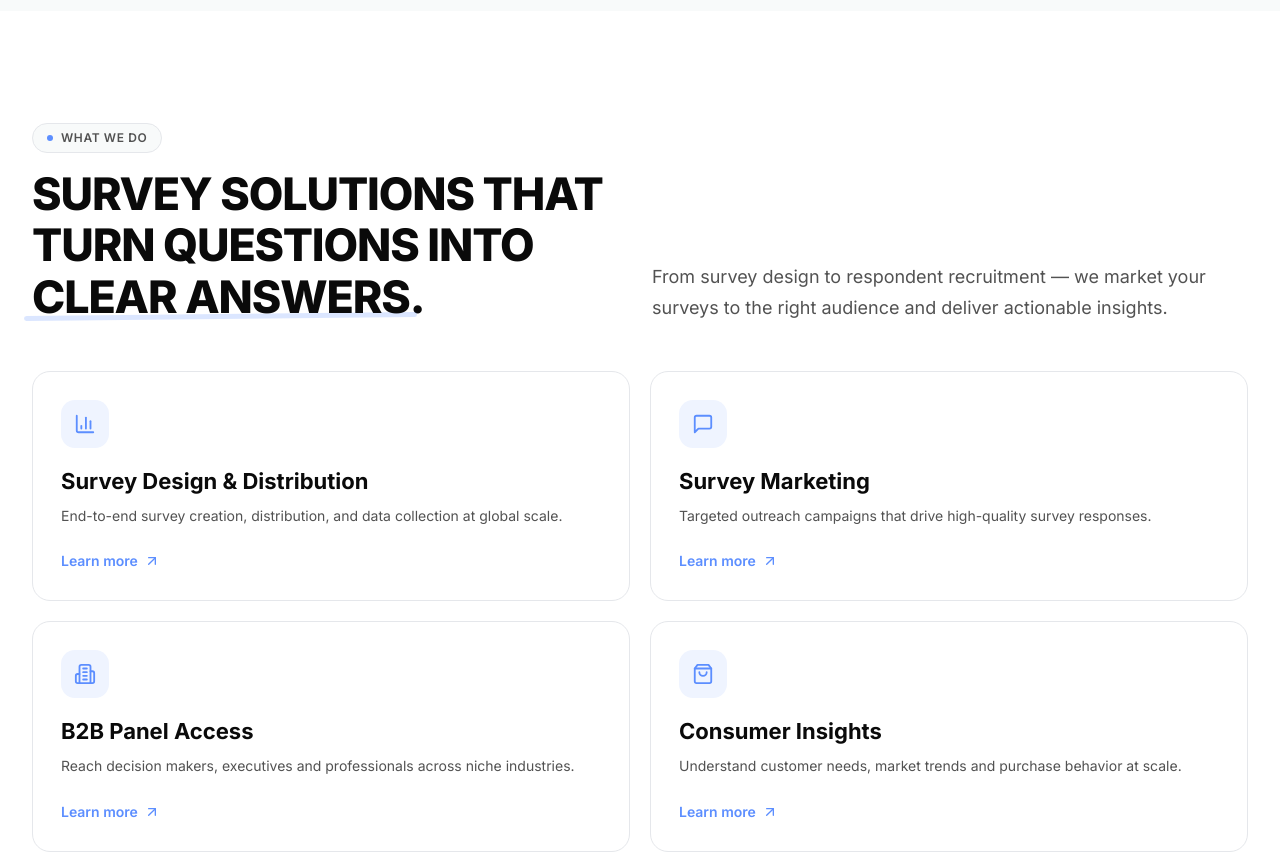
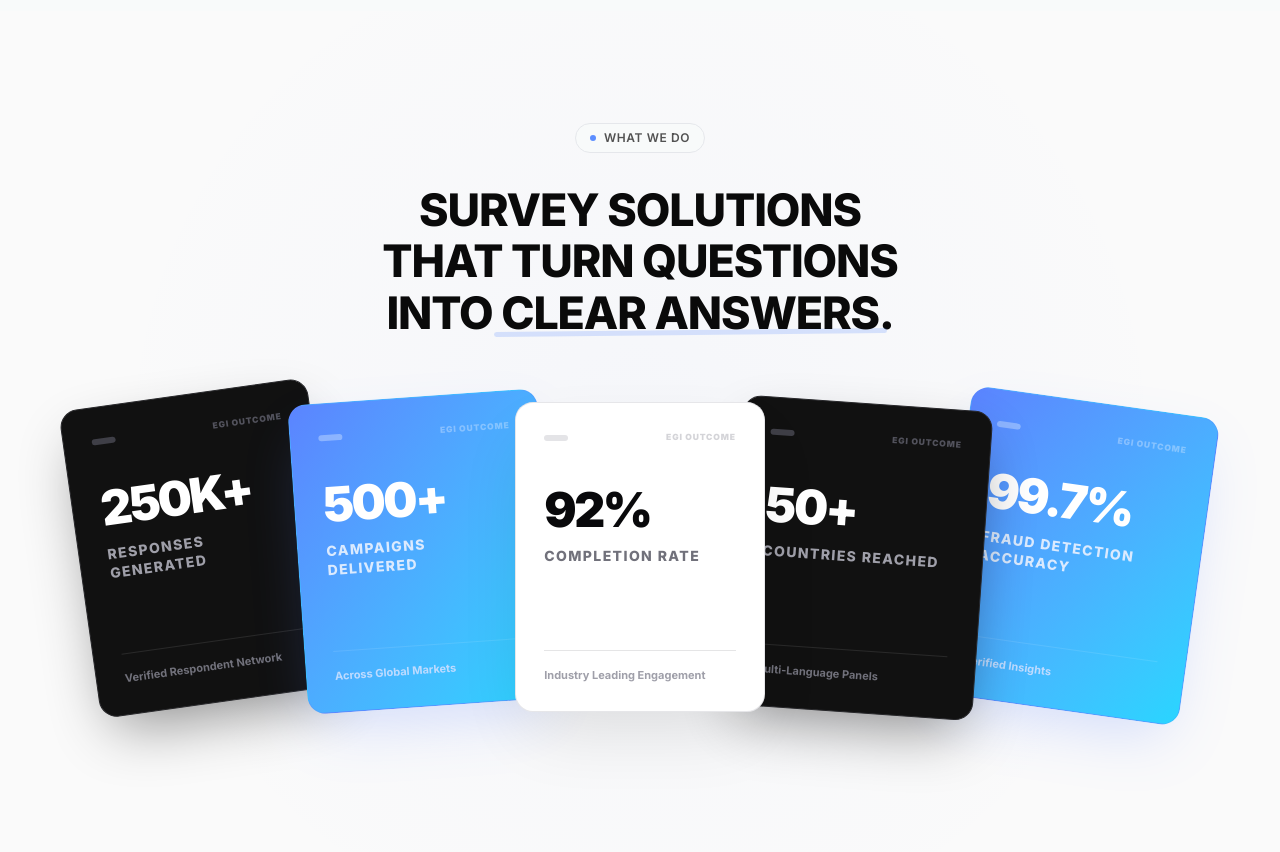
Before and after one commit to Himaanshuuuu04/Survey-Platform, a Next.js app: page / in a window 1280 px wide. Shown: the part 1240-2092 px from the top of the page. Built offline with nearby package versions, Linux system fonts and the light colour scheme.

Commit message:
refactor: transform WhatWeDo into a fan-out stats grid and update WhyChooseUs cards with additional metrics

```diff
--- a/components/home/WhatWeDo.tsx
+++ b/components/home/WhatWeDo.tsx
@@ -1,52 +1,177 @@
-import { BarChart3, MessageSquare, Building2, ShoppingBag, ArrowUpRight } from 'lucide-react';
+"use client";
+
 import { motion } from 'motion/react';
 import { Reveal, Section, SectionEyebrow } from '../primitives';
 
-const BRAND = '#5C8EFF';
+interface CardItem {
+  value: string;
+  title: string;
+  desc: string;
+  type: 'dark' | 'blue' | 'white';
+}
 
-const items = [
-  { icon: BarChart3, title: 'Survey Design & Distribution', desc: 'End-to-end survey creation, distribution, and data collection at global scale.', tint: BRAND },
-  { icon: MessageSquare, title: 'Survey Marketing', desc: 'Targeted outreach campaigns that drive high-quality survey responses.', tint: BRAND },
-  { icon: Building2, title: 'B2B Panel Access', desc: 'Reach decision makers, executives and professionals across niche industries.', tint: BRAND },
-  { icon: ShoppingBag, title: 'Consumer Insights', desc: 'Understand customer needs, market trends and purchase behavior at scale.', tint: BRAND },
+const items: CardItem[] = [
+  {
+    value: '250K+',
+    title: 'Responses Generated',
+    desc: 'Verified Respondent Network',
+    type: 'dark'
+  },
+  {
+    value: '500+',
+    title: 'Campaigns Delivered',
+    desc: 'Across Global Markets',
+    type: 'blue'
+  },
+  {
+    value: '92%',
+    title: 'Completion Rate',
+    desc: 'Industry Leading Engagement',
+    type: 'white'
+  },
+  {
+    value: '50+',
+    title: 'Countries Reached',
+    desc: 'Multi-Language Panels',
+    type: 'dark'
+  },
+  {
+    value: '99.7%',
+    title: 'Fraud Detection Accuracy',
+    desc: 'Verified Insights',
+    type: 'blue'
+  }
 ];
 
 export function WhatWeDo() {
   return (
-    <Section id="what-we-do">
-      <div className="grid items-end gap-6 lg:grid-cols-[1fr_1fr]">
-        <div>
-          <Reveal><SectionEyebrow>What we do</SectionEyebrow></Reveal>
-          <Reveal delay={0.05}>
-            <h2>Survey Solutions That Turn Questions Into <span className="text-swoosh">Clear Answers</span>.</h2>
-          </Reveal>
-        </div>
-        <Reveal delay={0.1}>
-          <p className="text-lg">From survey design to respondent recruitment — we market your surveys to the right audience and deliver actionable insights.</p>
+    <Section id="what-we-do" className="bg-[#FAFAFA] overflow-visible relative">
+      {/* Subtle background radial glow to create depth */}
+      <div className="absolute inset-0 bg-[radial-gradient(circle_at_center,rgba(91,132,255,0.03)_0%,transparent_70%)] pointer-events-none" />
+
+      {/* Heading Area */}
+      <div className="text-center max-w-3xl mx-auto mb-16 relative z-10">
+        <Reveal>
+          <SectionEyebrow>What we do</SectionEyebrow>
+        </Reveal>
+        <Reveal delay={0.05} className="mt-4">
+          <h2 className="text-3xl sm:text-4xl lg:text-[2.65rem] font-[900] tracking-tight uppercase leading-[1.08] text-zinc-950 text-balance">
+            Survey Solutions<br />
+            That Turn Questions<br />
+            Into <span className="text-swoosh">Clear Answers</span>.
+          </h2>
         </Reveal>
       </div>
-      <div className="mt-12 grid gap-5 sm:grid-cols-2">
-        {items.map((it, i) => (
-          <Reveal key={it.title} delay={i * 0.05}>
+
+      {/* Layered Overlapping Cards Composition */}
+      <div className="relative z-20 flex flex-col items-center justify-center sm:flex-row sm:items-stretch max-w-6xl mx-auto px-4 pb-12 overflow-visible">
+        {items.map((it, i) => {
+          let cardStyle = '';
+          let valueStyle = '';
+          let titleStyle = '';
+          let descStyle = '';
+          let shadowColor = '';
+
+          if (it.type === 'dark') {
+            cardStyle = 'bg-[#111111] border border-zinc-800 text-white';
+            valueStyle = 'text-white';
+            titleStyle = 'text-zinc-400';
+            descStyle = 'text-zinc-500';
+            shadowColor = 'shadow-[0_25px_60px_-15px_rgba(0,0,0,0.45)]';
+          } else if (it.type === 'blue') {
+            cardStyle = 'bg-gradient-to-br from-[#5B84FF] to-[#29D5FF] text-white border border-[#5B84FF]/25';
+            valueStyle = 'text-white';
+            titleStyle = 'text-blue-100';
+            descStyle = 'text-blue-200';
+            shadowColor = 'shadow-[0_25px_60px_-15px_rgba(91,132,255,0.25)]';
+          } else {
+            // White Center Card
+            cardStyle = 'bg-white border border-zinc-200/90 text-zinc-950';
+            valueStyle = 'text-zinc-950';
+            titleStyle = 'text-zinc-500';
+            descStyle = 'text-zinc-400';
+            shadowColor = 'shadow-[0_30px_70px_-15px_rgba(0,0,0,0.12)]';
+          }
+
+          // Symmetrical z-index (Center card 3 is top-most)
+          const zIndex = i === 2 ? 30 : (i === 1 || i === 3) ? 20 : 10;
+
+          // Rotations for the overlapping fan-out composition
+          const rotateAngle = i === 0 ? -8 : i === 1 ? -4 : i === 2 ? 0 : i === 3 ? 4 : 8;
+
+          return (
             <motion.div
-              whileHover={{ y: -6 }}
-              transition={{ type: 'spring', stiffness: 260, damping: 22 }}
-              className="group relative overflow-hidden rounded-2xl border border-[#E5E7EB] bg-white p-7 transition-shadow hover:shadow-[0_20px_50px_-16px_rgba(0,0,0,0.12)]"
+              key={i}
+              custom={i}
+              initial={{ opacity: 0, y: 60, rotate: rotateAngle - 3 }}
+              whileInView={{ opacity: 1, y: 0, rotate: rotateAngle }}
+              viewport={{ once: true, margin: '-60px' }}
+              transition={{
+                type: 'spring',
+                stiffness: 90,
+                damping: 15,
+                delay: i * 0.08
+              }}
+              whileHover={{
+                scale: 1.05,
+                rotate: rotateAngle * 0.4,
+                y: -14,
+                zIndex: 40,
+                transition: { type: 'spring', stiffness: 200, damping: 12 }
+              }}
+              style={{ zIndex }}
+              className={`relative w-[230px] h-[290px] lg:w-[250px] lg:h-[310px] cursor-pointer transition-shadow duration-300 ${
+                i > 0 ? '-mt-16 sm:mt-0 sm:ml-[-24px] lg:ml-[-32px]' : ''
+              }`}
             >
-              <div
-                className="grid h-12 w-12 place-items-center rounded-xl"
-                style={{ background: `color-mix(in srgb, ${it.tint} 10%, white)`, color: it.tint }}
+              {/* Floating animation wrapper */}
+              <motion.div
+                animate={{
+                  y: [0, -10, 0],
+                }}
+                transition={{
+                  duration: 4.5 + i * 0.7,
+                  repeat: Infinity,
+                  repeatType: 'mirror',
+                  ease: 'easeInOut',
+                  delay: i * 0.2
+                }}
+                className={`w-full h-full flex flex-col justify-between p-6 lg:p-7 rounded-2xl ${shadowColor} ${cardStyle}`}
               >
-                <it.icon size={22} />
-              </div>
-              <h3 className="mt-5">{it.title}</h3>
-              <p className="mt-2 text-sm">{it.desc}</p>
-              <div className="mt-6 inline-flex items-center gap-1.5 text-sm font-semibold" style={{ color: it.tint }}>
-                Learn more <ArrowUpRight size={16} className="transition-transform group-hover:translate-x-0.5 group-hover:-translate-y-0.5" />
-              </div>
+                {/* Top Row */}
+                <div className="flex items-center justify-between">
+                  <div
+                    className={`h-1.5 w-6 rounded-full ${
+                      it.type === 'dark' ? 'bg-zinc-700' : it.type === 'blue' ? 'bg-blue-100/40' : 'bg-zinc-200'
+                    }`}
+                  />
+                  <div className={`text-[8.5px] font-black uppercase tracking-widest ${
+                    it.type === 'dark' ? 'text-zinc-600' : it.type === 'blue' ? 'text-blue-100/40' : 'text-zinc-300'
+                  }`}>
+                    EGI OUTCOME
+                  </div>
+                </div>
+
+                {/* Center Content: Stat Value & Label */}
+                <div className="my-auto">
+                  <div className={`text-4xl lg:text-5xl font-[950] tracking-tighter leading-none ${valueStyle}`}>
+                    {it.value}
+                  </div>
+                  <div className={`text-xs lg:text-sm font-extrabold uppercase tracking-widest mt-3 leading-snug ${titleStyle}`}>
+                    {it.title}
+                  </div>
+                </div>
+
+                {/* Bottom Row */}
+                <div className="border-t border-current/10 pt-4 mt-auto">
+                  <div className={`text-[10px] lg:text-[11px] font-bold tracking-normal ${descStyle}`}>
+                    {it.desc}
+                  </div>
+                </div>
+              </motion.div>
             </motion.div>
-          </Reveal>
-        ))}
+          );
+        })}
       </div>
     </Section>
   );
--- a/components/home/WhyChooseUs.tsx
+++ b/components/home/WhyChooseUs.tsx
@@ -4,44 +4,85 @@ import { Reveal, Section, SectionEyebrow } from '../primitives';
 const BRAND = '#5C8EFF';
 
 const items = [
-  { icon: ShieldCheck, title: 'Verified Respondents', desc: 'Triple-verified panels with bot detection and identity checks for clean data.', tint: BRAND },
-  { icon: Globe2, title: 'Global Reach', desc: 'Active panels in 50+ countries across 30+ languages for any target audience.', tint: BRAND },
-  { icon: Zap, title: 'Fast Turnaround', desc: 'Most surveys fielded and results delivered within 7 business days.', tint: BRAND },
-  { icon: Brain, title: 'Survey Expertise', desc: 'PhD-led methodology team designing surveys that get reliable, actionable results.', tint: BRAND },
+  {
+    icon: ShieldCheck,
+    title: 'Verified Respondents',
+    metric: '99.7% Fraud Detection Accuracy',
+    desc: 'Triple-verified panels with bot detection and identity checks for clean data.',
+    tint: BRAND
+  },
+  {
+    icon: Globe2,
+    title: 'Global Reach',
+    metric: '50+ Countries Included',
+    desc: 'Active panels in 50+ countries across 30+ languages for any target audience.',
+    tint: BRAND
+  },
+  {
+    icon: Zap,
+    title: 'Fast Turnaround',
+    metric: 'Average Delivery in 7 Days',
+    desc: 'Most surveys fielded and results delivered within 7 business days.',
+    tint: BRAND
+  },
+  {
+    icon: Brain,
+    title: 'Survey Expertise',
+    metric: '10+ Years Research Experience',
+    desc: 'PhD-led methodology team designing surveys that get reliable, actionable results.',
+    tint: BRAND
+  },
 ];
 
 export function WhyChooseUs() {
   return (
-    <Section>
+    <Section className="!pt-10 sm:!pt-14">
       <div className="grid gap-12 lg:grid-cols-[1fr_1.4fr]">
         <div className="lg:sticky lg:top-28 lg:self-start">
           <Reveal><SectionEyebrow>Why companies choose us</SectionEyebrow></Reveal>
           <Reveal delay={0.05}>
-            <h2>Survey Data You Can <span className="text-swoosh">Stake A Decision</span> On.</h2>
+            <h2 className="text-balance leading-[1.15]">
+              Survey Data You Can<br className="hidden sm:inline" /> <span className="text-swoosh">Stake A Decision</span> On.
+            </h2>
           </Reveal>
           <Reveal delay={0.1}>
-            <p className="mt-5 text-lg">We obsess over respondent quality, survey design, and data integrity so your marketing surveys deliver real business value.</p>
+            <p className="mt-5 text-lg">
+              We obsess over respondent quality, survey design, and data integrity so your marketing surveys deliver real business value.
+            </p>
           </Reveal>
         </div>
-        <div className="grid grid-cols-1 gap-4 sm:grid-cols-2">
+
+        <div className="relative">
+          {/* Subtle blue gradient glow behind the card grid to create depth */}
+          <div className="pointer-events-none absolute -inset-10 -z-10 rounded-full bg-[radial-gradient(circle_at_center,rgba(92,142,255,0.06)_0%,transparent_65%)] blur-3xl" />
+
+          <div className="grid grid-cols-1 gap-6 sm:grid-cols-2">
             {items.map((it, i) => (
               <Reveal key={it.title} delay={i * 0.05}>
                 <div
-                className={`group relative h-full rounded-2xl border border-[#E5E7EB] bg-white p-6 transition-all hover:-translate-y-1 hover:shadow-[0_20px_50px_-16px_rgba(0,0,0,0.12)] ${i % 2 === 1 ? 'sm:translate-y-6' : ''}`}
+                  className={`group relative h-full rounded-2xl border border-zinc-200/80 bg-white p-7 transition-all duration-300 ease-out hover:-translate-y-1.5 hover:shadow-[0_20px_40px_-12px_rgba(92,142,255,0.12)] hover:border-[#5C8EFF]/35 ${i % 2 === 1 ? 'sm:translate-y-6' : ''}`}
                 >
                   <div
-                  className="grid h-11 w-11 place-items-center rounded-xl"
-                  style={{ background: `color-mix(in srgb, ${it.tint} 10%, white)`, color: it.tint }}
+                    className="flex h-14 w-14 items-center justify-center rounded-2xl border border-[#5C8EFF]/15 bg-[#EFF6FF] text-[#5C8EFF] transition-colors group-hover:bg-[#5C8EFF] group-hover:text-white"
                   >
-                  <it.icon size={20} />
+                    <it.icon size={26} strokeWidth={2} />
                   </div>
-                <h3 className="mt-5">{it.title}</h3>
-                <p className="mt-2 text-sm">{it.desc}</p>
+
+                  <h3 className="mt-6 text-xl font-extrabold text-zinc-950 tracking-tight leading-snug">{it.title}</h3>
+
+                  {/* Credibility Metric Highlight */}
+                  <div className="mt-2 text-xs font-black uppercase tracking-wider text-[#5C8EFF] flex items-center gap-1.5">
+                    <span className="h-1.5 w-1.5 rounded-full bg-[#02E8F8] animate-pulse" />
+                    {it.metric}
+                  </div>
+
+                  <p className="mt-3.5 text-sm text-zinc-500 leading-relaxed font-medium">{it.desc}</p>
                 </div>
               </Reveal>
             ))}
           </div>
         </div>
+      </div>
     </Section>
   );
 }
```
Lines whose indentation alone changed are shown as unchanged.
